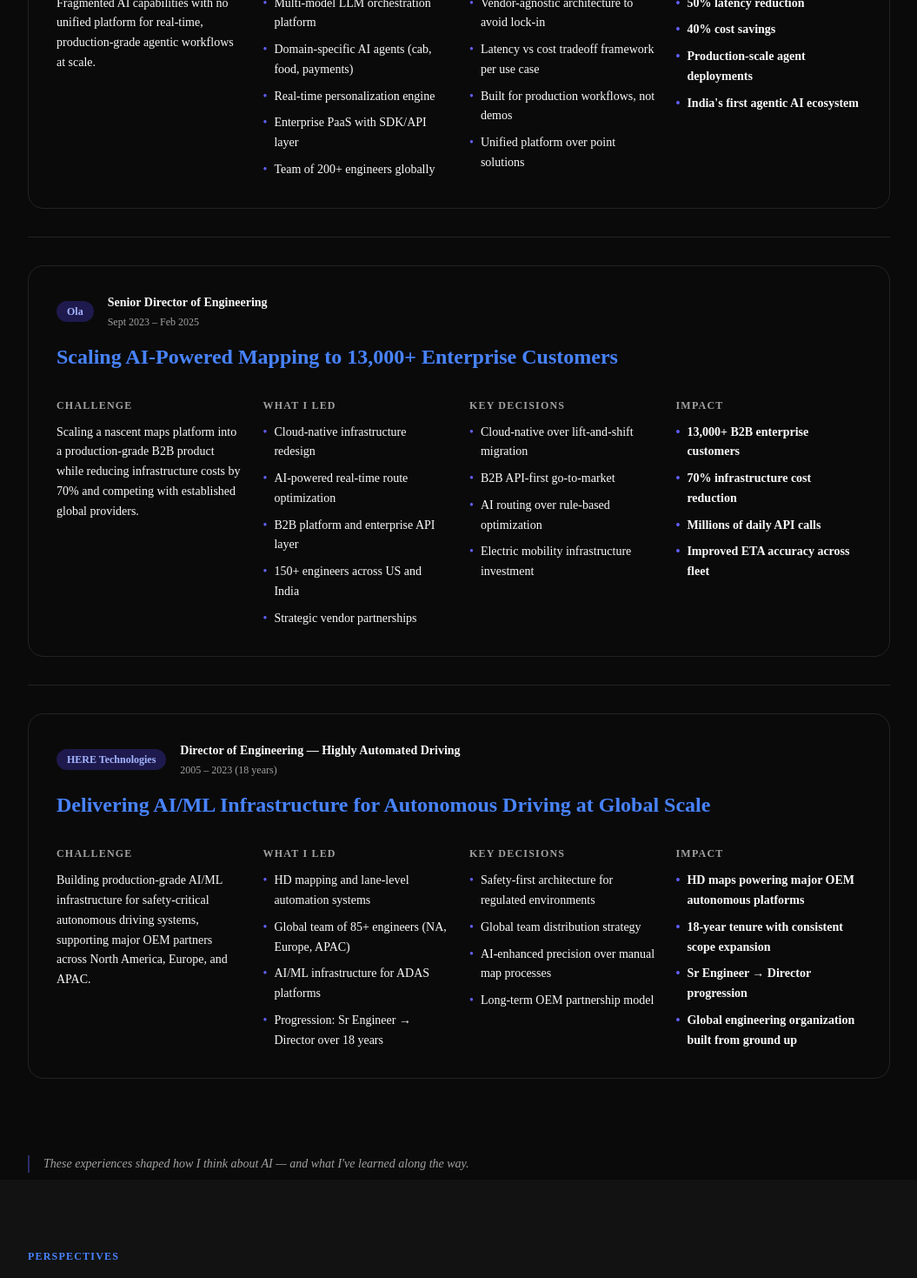
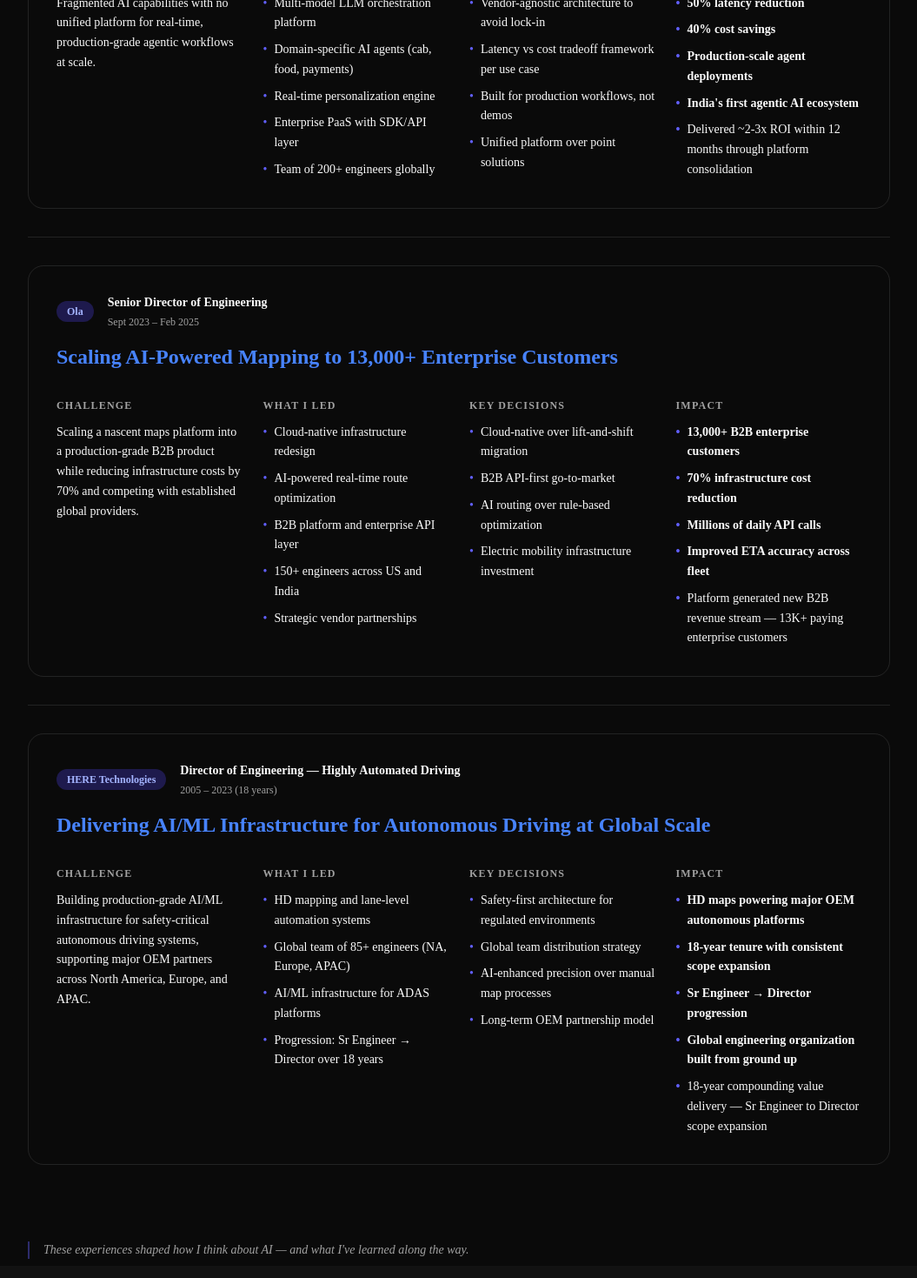
Before and after one commit to prasad-kavuri/prasad-portfolio, a Next.js app: page / in a window 1280 px wide. Shown: the part 7420-8889 px from the top of the page at 87% size, without its empty margins (112-1167 px from the left). Built offline with nearby package versions, Linux system fonts and the light colour scheme.

Commit message:
feat: add ROI framing to case study impact sections

```diff
--- a/src/components/sections/CaseStudies.tsx
+++ b/src/components/sections/CaseStudies.tsx
@@ -11,6 +11,7 @@ interface CaseStudy {
   whatILed: string[];
   keyDecisions: string[];
   impact: string[];
+  roi: string;
 }
 
 const caseStudies: CaseStudy[] = [
@@ -40,6 +41,7 @@ const caseStudies: CaseStudy[] = [
       "Production-scale agent deployments",
       "India's first agentic AI ecosystem",
     ],
+    roi: "Delivered ~2-3x ROI within 12 months through platform consolidation",
   },
   {
     badge: "Ola",
@@ -67,6 +69,7 @@ const caseStudies: CaseStudy[] = [
       "Millions of daily API calls",
       "Improved ETA accuracy across fleet",
     ],
+    roi: "Platform generated new B2B revenue stream — 13K+ paying enterprise customers",
   },
   {
     badge: "HERE Technologies",
@@ -93,6 +96,7 @@ const caseStudies: CaseStudy[] = [
       "Sr Engineer → Director progression",
       "Global engineering organization built from ground up",
     ],
+    roi: "18-year compounding value delivery — Sr Engineer to Director scope expansion",
   },
 ];
 
@@ -190,6 +194,10 @@ export function CaseStudies() {
                             <span>{item}</span>
                           </li>
                         ))}
+                        <li className="flex gap-2 text-sm leading-relaxed font-semibold">
+                          <span className="text-indigo-500 flex-shrink-0">•</span>
+                          <span className="font-medium text-foreground">{study.roi}</span>
+                        </li>
                       </ul>
                     </div>
                   </div>
```
